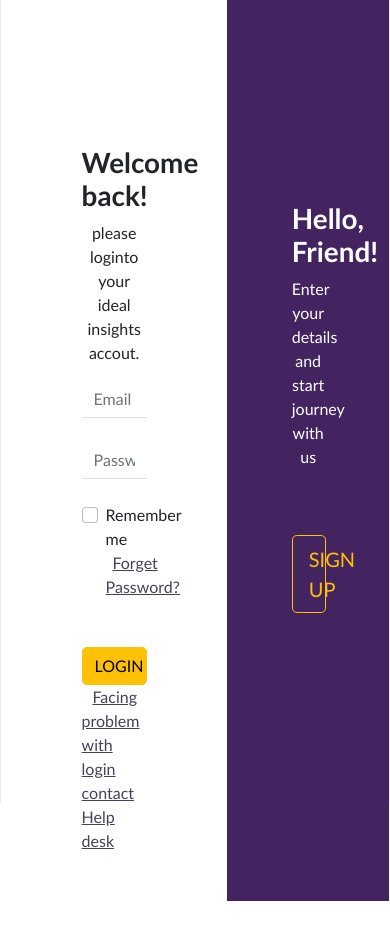
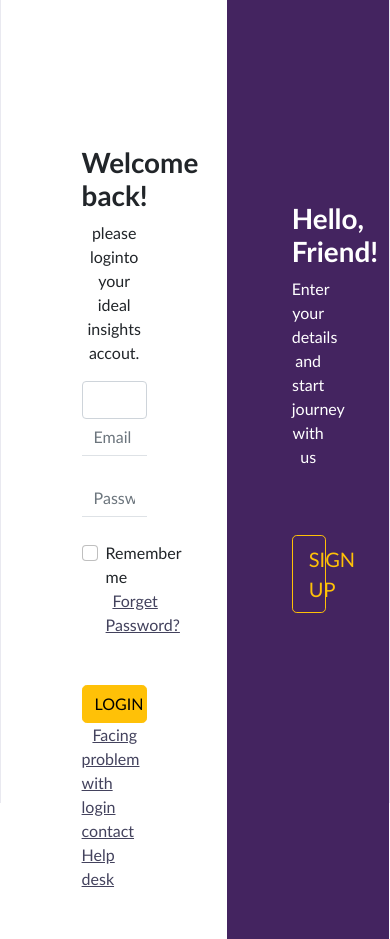
Before and after one commit to hritikpatidar/bootstrap-responsive-website, a plain HTML site: page index.html in a window 390 px wide. Shown: the part 97-1036 px from the top of the page. Drawn offline with nearby package versions, Linux system fonts and the light colour scheme.

Commit message:
responsive website

```diff
--- a/index.html
+++ b/index.html
@@ -82,7 +82,7 @@
                     <p class="text-center">please loginto your ideal insights accout.</p>
                     <form>
                         <div class="mb-4 ">
-
+                            <input type="email" class="form-control" id="exampleInputEmail1" aria-describedby="emailHelp">
                             <input type="email" class="form-control border-0 border-bottom rounded-0"
                                 id="exampleInputEmail1" aria-describedby="emailHelp" placeholder="Email ID">
 
```
